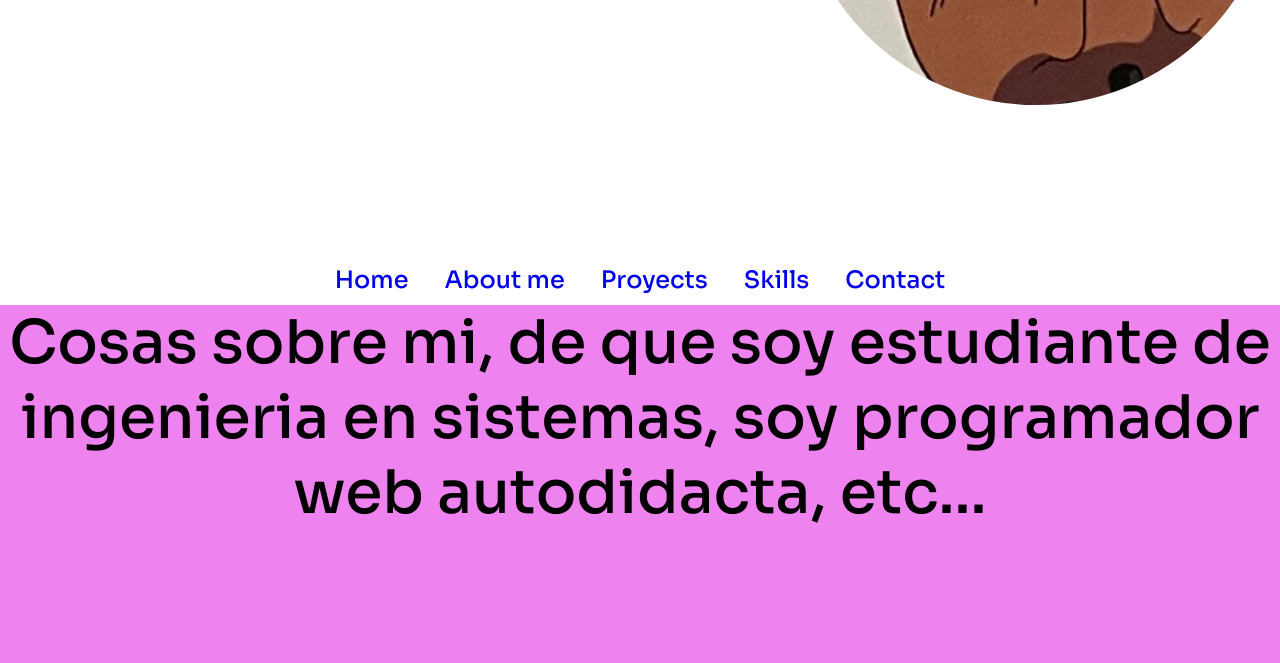
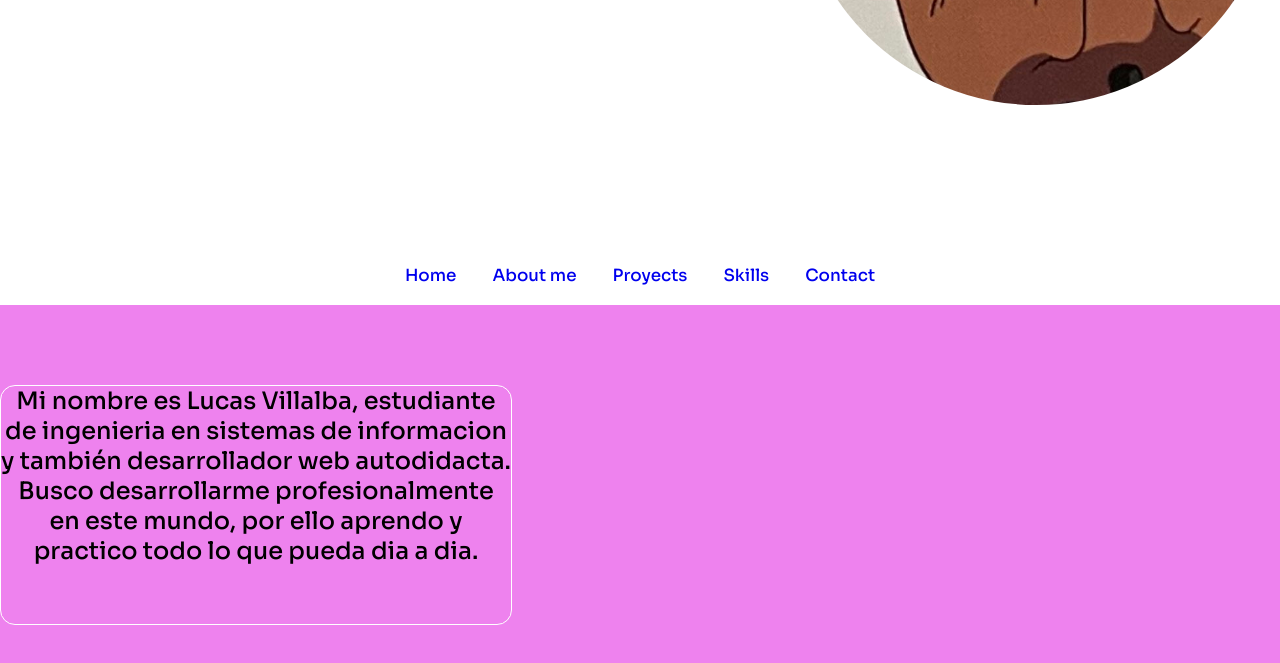
Before and after one commit to VillalbaLucas/portfolio.github.io, a plain HTML site: page index.html in a window 1280 px wide. Shown: the part 495-1158 px from the top of the page. Drawn offline with Linux system fonts and the light colour scheme.

Commit message:
add: icons skills, about me text

```diff
--- a/index.html
+++ b/index.html
@@ -34,7 +34,11 @@
     </header>
     <main>
         <section id="aboutMe" class="aboutMe contain">
-            <p>Cosas sobre mi, de que soy estudiante de ingenieria en sistemas, soy programador web autodidacta, etc...</p>
+            <div class="content-me">
+                <p>Mi nombre es Lucas Villalba, estudiante de ingenieria en sistemas de informacion y también desarrollador web autodidacta.
+                    Busco desarrollarme profesionalmente en este mundo, por ello aprendo y practico todo lo que pueda dia a dia.
+                </p>
+            </div>
         </section>
         <section id="proyects" class="proyects contain">
             <div class="">
--- a/styles/aboutMe.css
+++ b/styles/aboutMe.css
@@ -1,3 +1,16 @@
 .aboutMe{
     background-color: violet;
 }
+
+.aboutMe > div > p{
+    font-size: 2rem;
+}
+
+.content-me {
+    position: relative;
+    top: 10%;
+    width: 40%;
+    height: 30%;
+    border: 1px solid white;
+    border-radius: 15px;
+}
--- a/styles/header.css
+++ b/styles/header.css
@@ -53,6 +53,6 @@ nav {
 }
 
 nav > ul > a{
-    font-size: 2rem;
+    font-size: 1.4rem;
     text-decoration: none;
 }
```
Also changed, not shown: img/c-.png (added), img/css-3.png (added), img/git.png (added), img/html.png (added), img/java.png (added), img/mysql.png (added), img/scrum.png (added).
